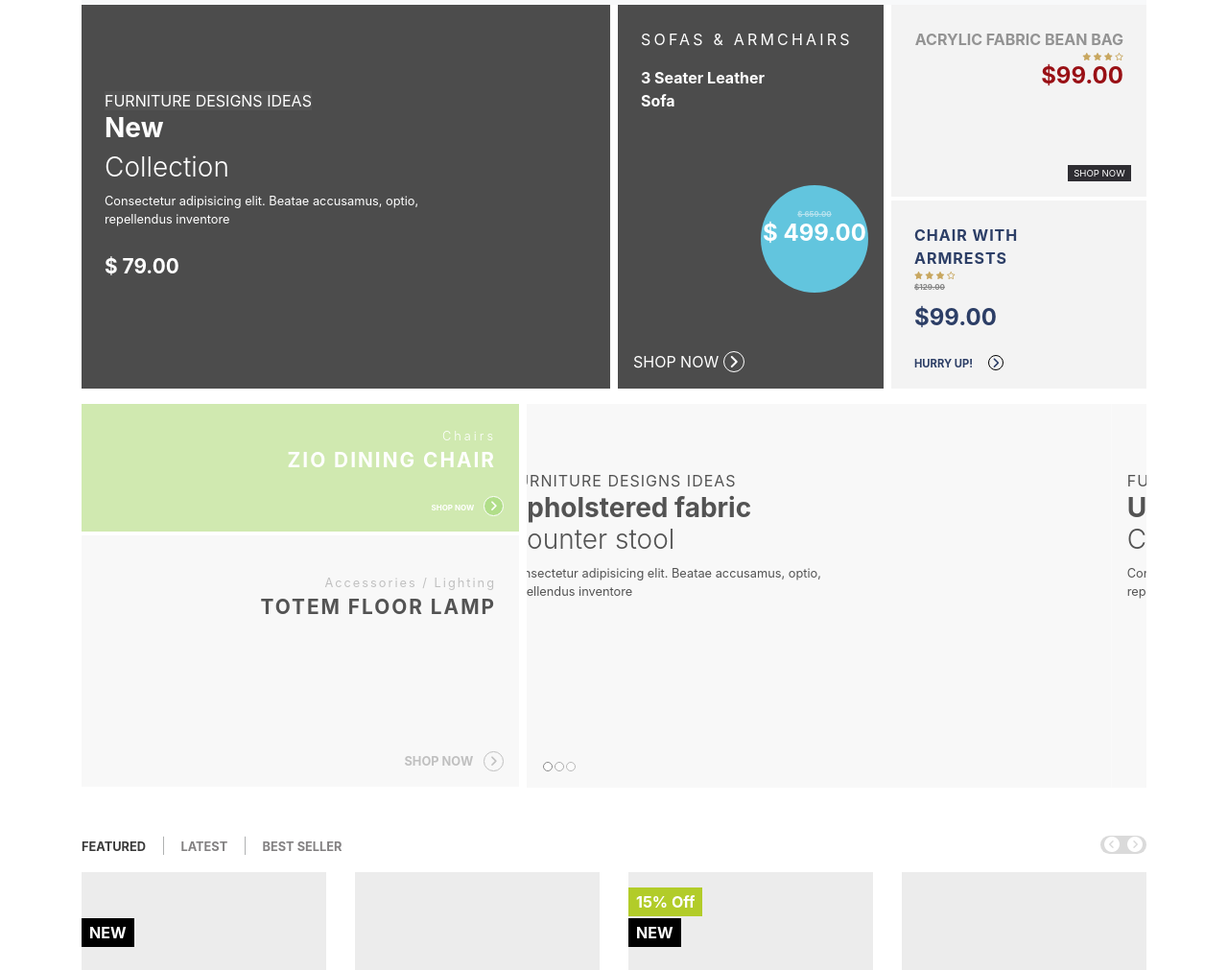
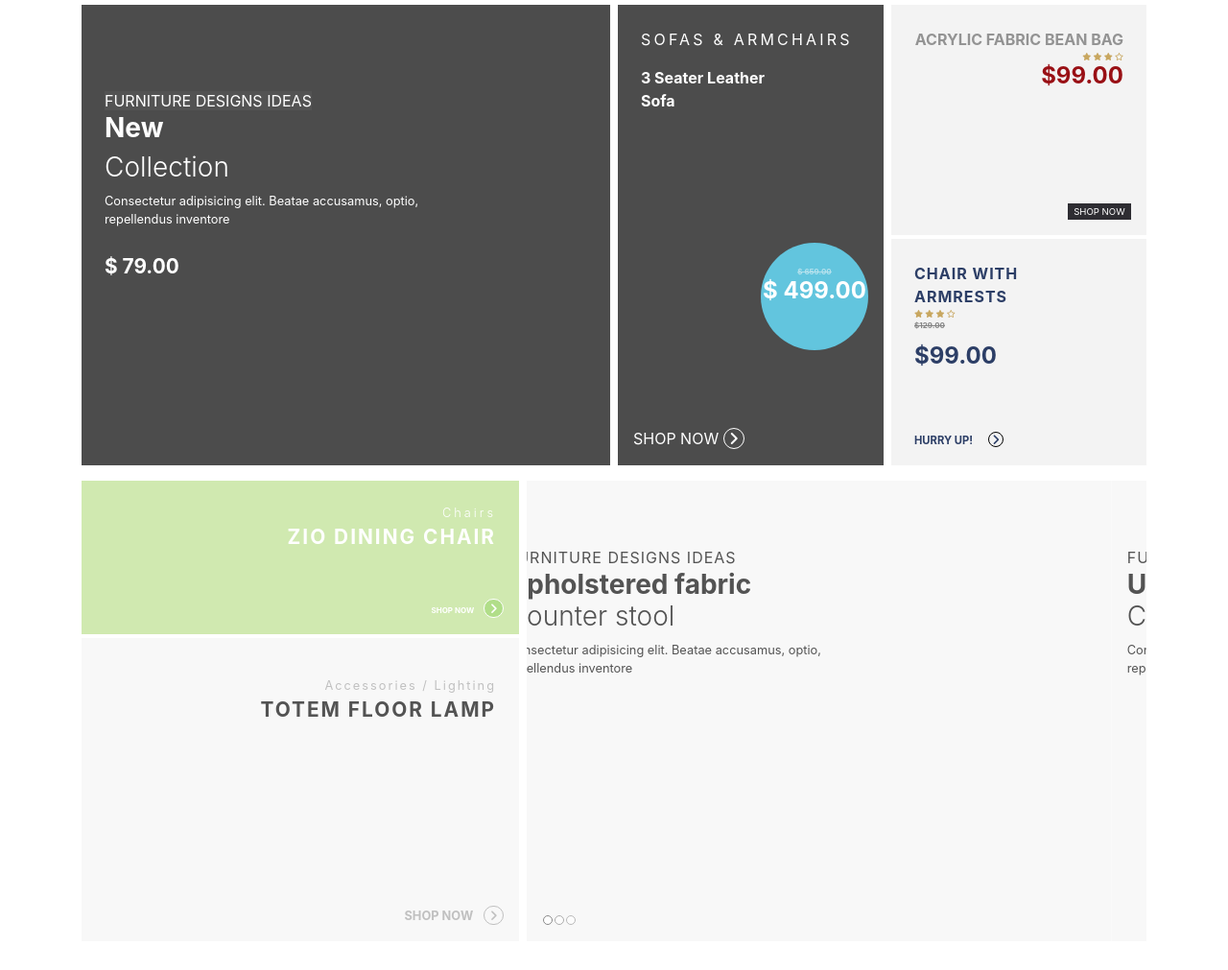
Before and after one commit to alan9130314/schon., a plain HTML site: page offical sites/index.html in a window 1280 px wide. Shown: the part 89-1100 px from the top of the page at 96% size. Drawn offline with nearby package versions, Linux system fonts and the light colour scheme.

```diff
--- a/offical sites/css/main.css
+++ b/offical sites/css/main.css
@@ -47,6 +47,10 @@ a:hover {
 .header-contact a,
 .header-member a {
     color: #939393;
+}
+
+.bg-light {
+    background-color: #ffffff!important;
 }
 
 .navbar-light .navbar-nav .nav-link {
@@ -139,19 +143,19 @@ a:hover {
 .box2 {
     background-color: #4c4c4c;
     color: rgb(255, 255, 255);
-    height: 50vh;
+    height: 60vh;
 }
 
 .box3 {
     background-color: #f3f3f3;
     position: relative;
-    height: calc(25vh);
+    height: calc(30vh);
 }
 
 .box4 {
     background-color: #f3f3f3;
     position: relative;
-    height: calc(25vh - .25rem);
+    height: calc(30vh - .25rem);
 }
 
 .gry-tag {
@@ -304,18 +308,18 @@ a:hover {
 .box5 {
     position: relative;
     background-color: #d0e9b0;
-    height: 16.66vh;
+    height: 20vh;
 }
 
 .box6 {
     position: relative;
     background-color: #f8f8f8;
-    height: calc(33.33vh - .25rem);
+    height: calc(40vh - .25rem);
 
 }
 
 .box7 {
-    height: 50vh;
+    height: 60vh;
     position: relative;
 }
 
@@ -411,7 +415,7 @@ a:hover {
 
 
 .carousel-item img {
-    height: 50vh;
+    height: 60vh;
 }
 
 ol.carousel-indicators {
--- a/offical sites/index.html
+++ b/offical sites/index.html
@@ -25,7 +25,7 @@
     <script type="text/javascript" src="//code.jquery.com/jquery-migrate-1.2.1.min.js"></script>
     <script type="text/javascript" src="slick/slick.min.js"></script>
 
-    <title>Document</title>
+    <title>Home</title>
 </head>
 
 <body>
@@ -75,7 +75,7 @@
                 <div class="collapse navbar-collapse" id="navbarTogglerDemo02">
                     <ul class="navbar-nav ml-auto mt-2 mt-lg-0 text-uppercase font-weight-bold">
                         <li class="nav-item">
-                            <a class="nav-link" href="#">home</a>
+                            <a class="nav-link" href="index.html">home</a>
                         </li>
                         <li class="nav-item">
                             <a class="nav-link" href="#">products<span class="icon"><i
@@ -86,13 +86,13 @@
                                         class="fas fa-angle-down ml-2"></i></span></a>
                         </li>
                         <li class="nav-item">
-                            <a class="nav-link" href="#">about</a>
+                            <a class="nav-link" href="about.html">about</a>
                         </li>
                         <li class="nav-item">
                             <a class="nav-link" href="#">blog</a>
                         </li>
                         <li class="nav-item">
-                            <a class="nav-link" href="#">contact</a>
+                            <a class="nav-link" href="contact.html">contact</a>
                         </li>
                     </ul>
                     <form class="form-inline py-2  d-flex align-items-center">
```
Also changed, not shown: offical sites/about.html (+4 -4 lines), offical sites/contact.html (+4 -4 lines).
